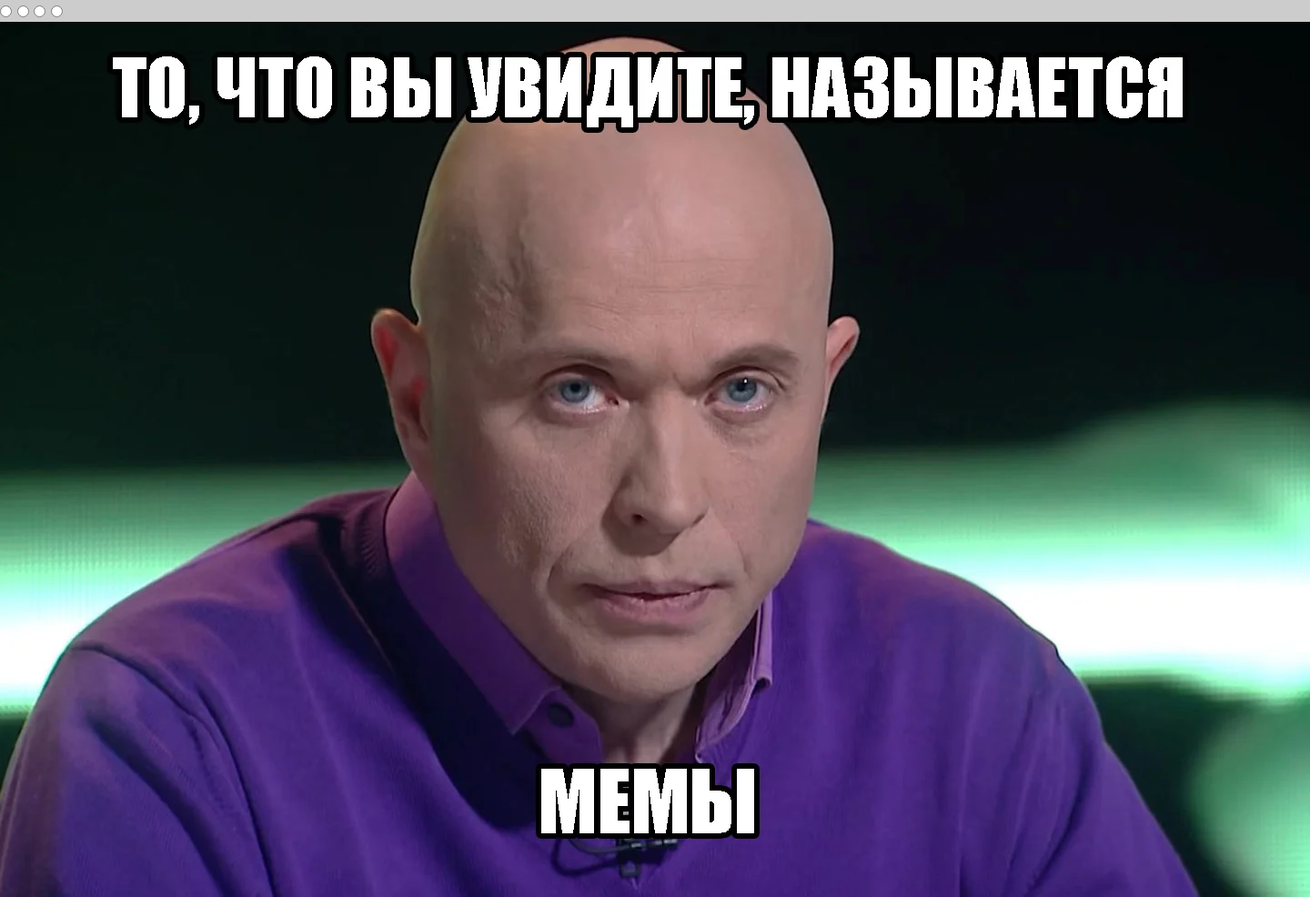
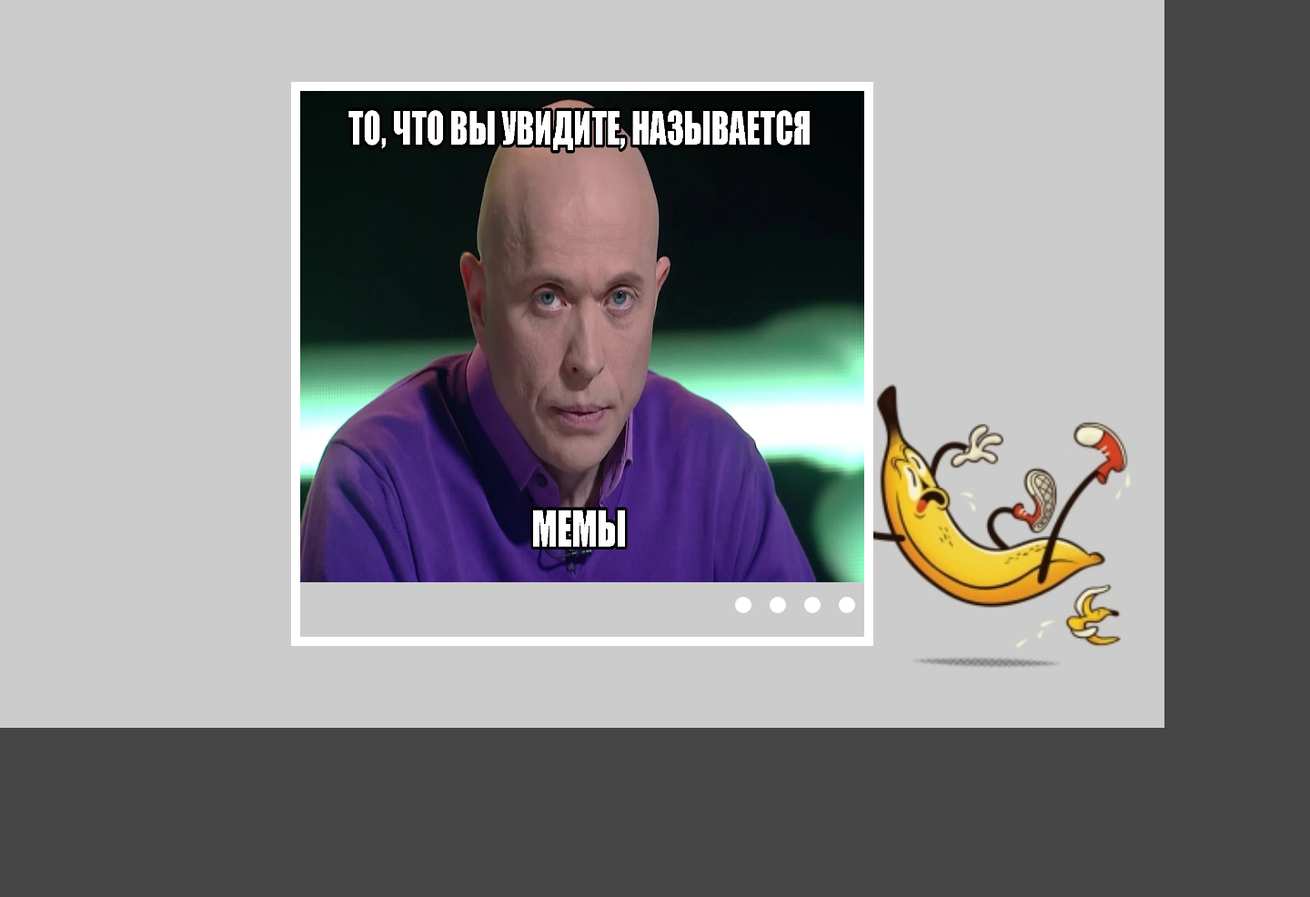
Before and after one commit to MixaTret/cssMemeSlider, a plain HTML site: page index.html in a window 1280 px wide. Shown: the top 986 px of the page at 91% size, 1440 px wide, since content can reach past the window. After the commit the page ends 800 px from the top, so only its background shows below. Drawn offline with Linux system fonts and the light colour scheme; a web font is replaced by a local one.

Commit message:
feat: The markup of the blocks in the HTML file has been completed, and some styles have been added to the CSS file. Вт, сен 12, 2023 02:32:48

```diff
--- a/index.html
+++ b/index.html
@@ -11,14 +11,14 @@
     <link rel="stylesheet" href="./style.css">
 </head>
 <body>
-    <div class="slider-track">
+    <div class="slider-track middle">
         <div class="slides">
-            <input type="radio" name="picture" id="first">
+            <input type="radio" name="picture" id="first" checked>
             <input type="radio" name="picture" id="second">
             <input type="radio" name="picture" id="third">
             <input type="radio" name="picture" id="fourth">
 
-            <div class="slide"><img src="assets/mem1.png" alt="slide"></div>
+            <div class="slide numb1"><img src="assets/mem1.png" alt="slide"></div>
             <div class="slide"><img src="assets/mem2.jpg" alt="slide"></div>
             <div class="slide"><img src="assets/mem3.png" alt="slide"></div>
             <div class="slide"><img src="assets/mem4.png" alt="slide"></div>
@@ -30,6 +30,5 @@
             <label for="fourth" class="dots"></label>
         </div>
     </div>
-
 </body>
 </html>
--- a/style.css
+++ b/style.css
@@ -16,7 +16,77 @@ body {
     background-color: #464646;
 }
 
-.main{
-    max-width: 1920px;
+.slider-track{
+    max-width: 1200px;
+    height: 600px;
+    margin: 0 auto;
+    overflow: hidden;
+    border: 10px solid #fff;
+}
 
+.middle {
+    position: absolute;
+    top: 50%;
+    left: 50%;
+    transform: translate(-50%, -50%);
 }
+
+.navigation {
+    position: absolute;
+    bottom: 16px;
+    right: 0px;
+    display: flex;
+}
+
+.dots {
+    width: 18px;
+    height: 18px;
+    margin: 10px;
+    cursor: pointer;
+    border-radius: 50%;
+    transition: all .6s ease;
+    background-color: #fff;
+}
+
+.dots:hover {
+    opacity: 0.8;
+    transform: scale(1.1);
+}
+
+input[name="picture"] {
+    position: absolute;
+    visibility: hidden;
+}
+
+
+.slides {
+    display: flex;
+    width: 400%;
+    height: 100%;
+}
+
+.slide {
+    width: 25%;
+    transition: all .6s ease;
+}
+
+.slide img {
+    width: 100%;
+    height: 90%;
+}
+
+#first:checked ~ .numb1 {
+    margin-left: 0;
+}
+
+#second:checked ~ .numb1 {
+    margin-left: -25%;
+}
+
+#third:checked ~ .numb1 {
+    margin-left: -50%;
+}
+
+#fourth:checked ~ .numb1 {
+    margin-left: -75%;
+}
```
Lines whose indentation alone changed are shown as unchanged.
